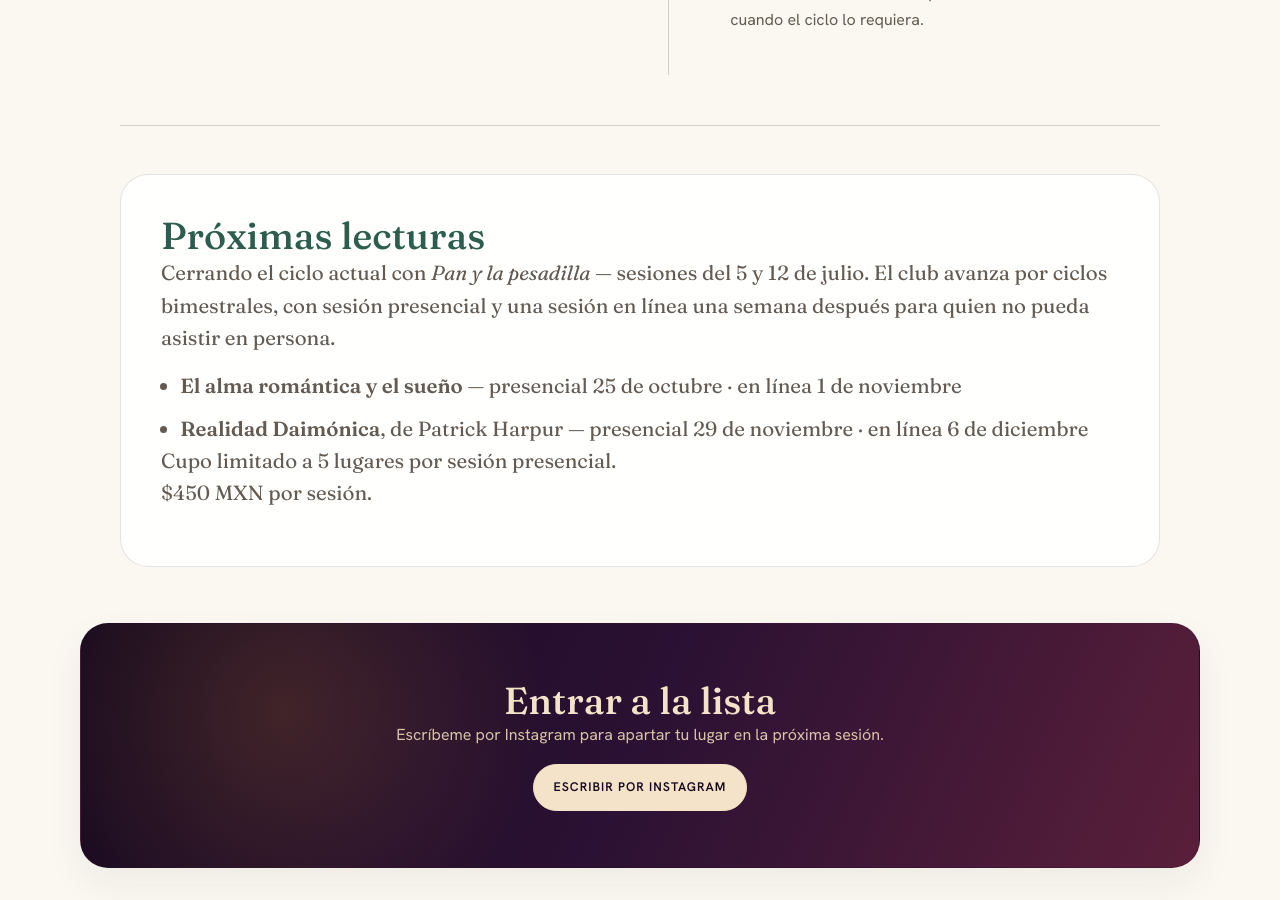
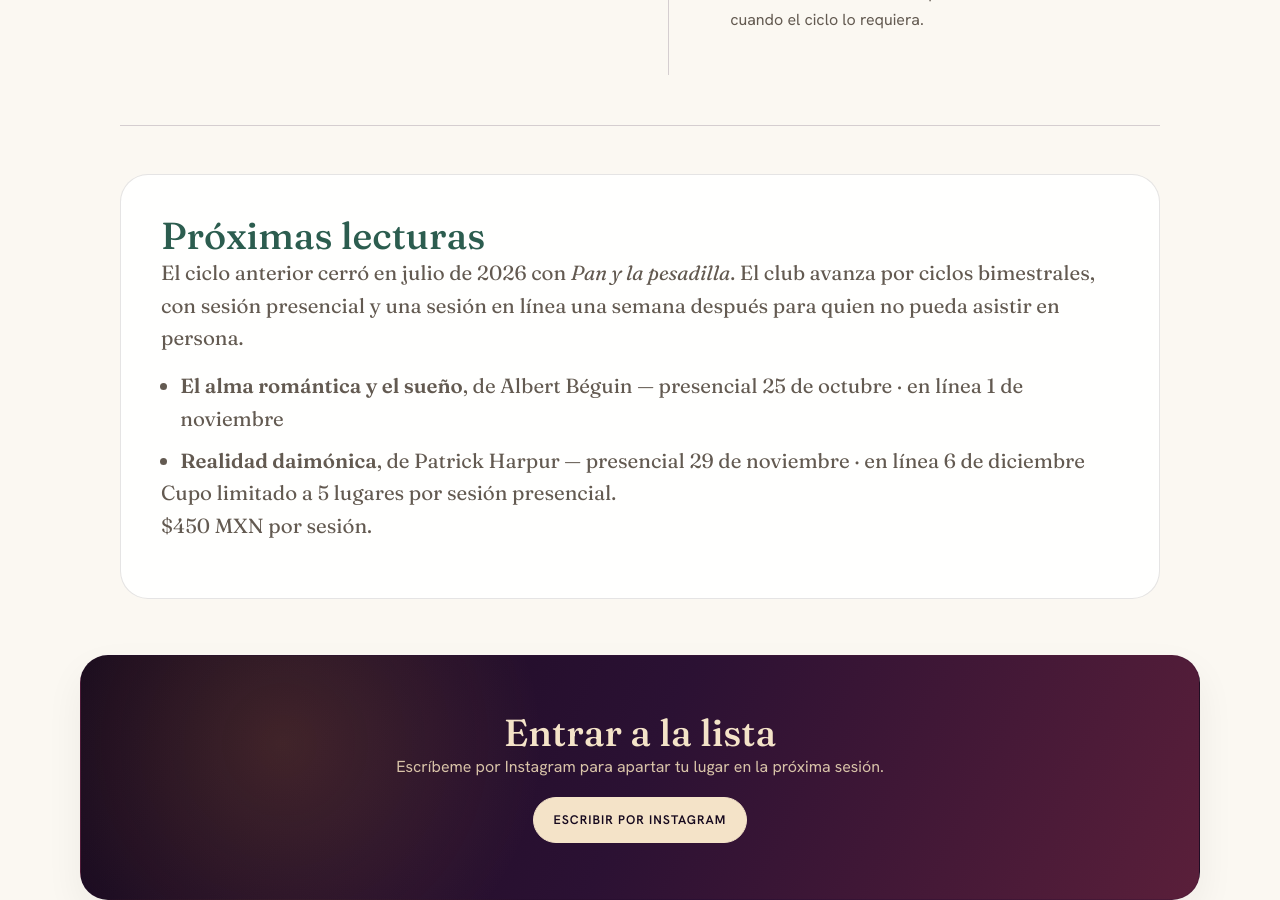
Before and after one commit to LiberPH/libertad-pantoja_site, a Jekyll site: the page built from club.html, in a window 1280 px wide and 900 px high, scrolled down 1070 px. Built offline with Jekyll 4.4.1, drawn with Linux system fonts in a browser that asks for light colours.

Commit message:
Club: ciclo de julio de 2026, crédito a Albert Béguin y «Realidad daimónica»; Inicio: «leer juntos»
Co-Authored-By: Claude Opus 5.5 <noreply@anthropic.com>

```diff
--- a/club.html
+++ b/club.html
@@ -36,17 +36,17 @@ permalink: /club/
 <section class="text-block wide">
   <h2>Próximas lecturas</h2>
   <p>
-    Cerrando el ciclo actual con <em>Pan y la pesadilla</em> — sesiones del 5 y 12 de julio.
+    El ciclo anterior cerró en julio de 2026 con <em>Pan y la pesadilla</em>.
     El club avanza por ciclos bimestrales, con sesión presencial y una sesión en línea
     una semana después para quien no pueda asistir en persona.
   </p>
   <ul class="soft-list">
     <li>
-      <strong>El alma romántica y el sueño</strong> —
+      <strong>El alma romántica y el sueño</strong>, de Albert Béguin —
       presencial 25 de octubre · en línea 1 de noviembre
     </li>
     <li>
-      <strong>Realidad Daimónica</strong>, de Patrick Harpur —
+      <strong>Realidad daimónica</strong>, de Patrick Harpur —
       presencial 29 de noviembre · en línea 6 de diciembre
     </li>
   </ul>
--- a/index.html
+++ b/index.html
@@ -79,7 +79,7 @@ title: "Inicio"
   <section class="home-three-columns">
     <article class="home-mini-card">
       <h2>Club de lectura</h2>
-      <p>Un espacio íntimo para leer juntas, compartir y explorar los territorios del mito, el sueño y lo simbólico.</p>
+      <p>Un espacio íntimo para leer juntos, compartir y explorar los territorios del mito, el sueño y lo simbólico.</p>
       <a class="text-link" href="{{ '/club/' | relative_url }}">Saber más →</a>
     </article>
 
```
